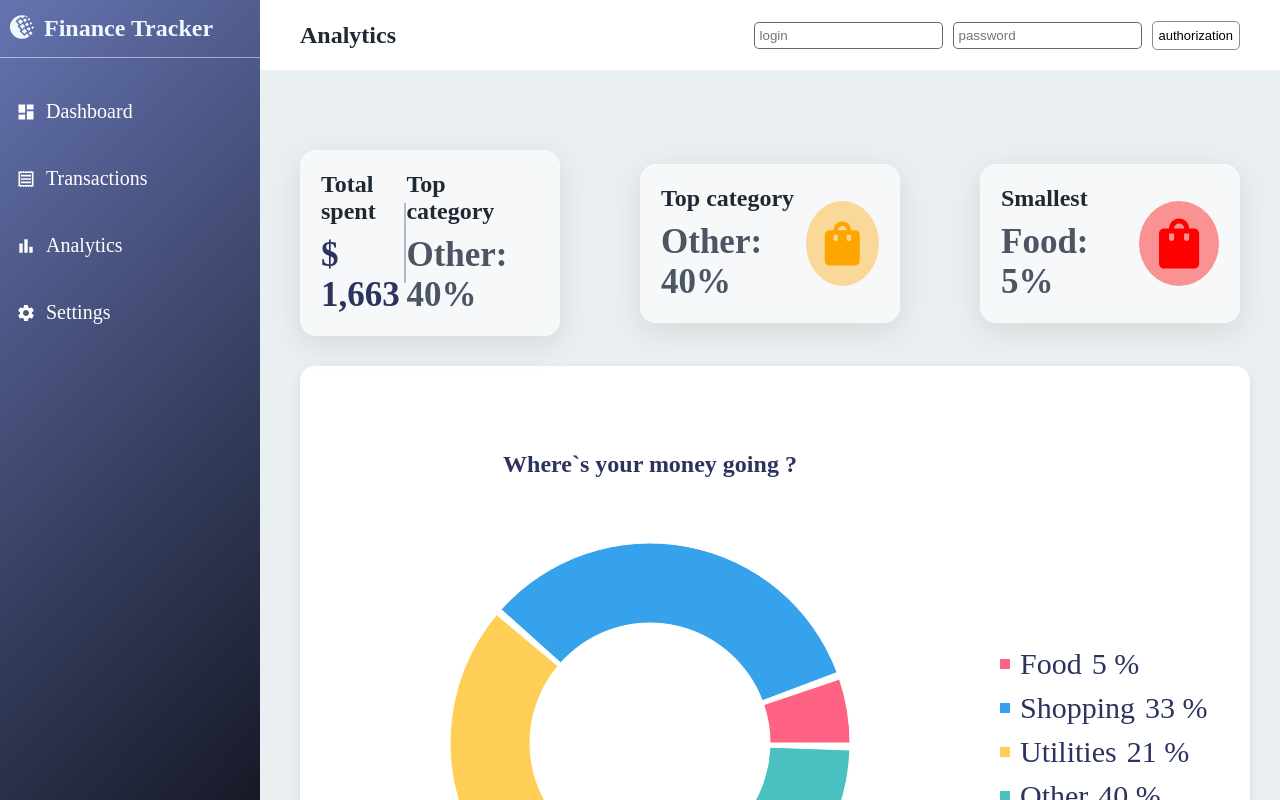
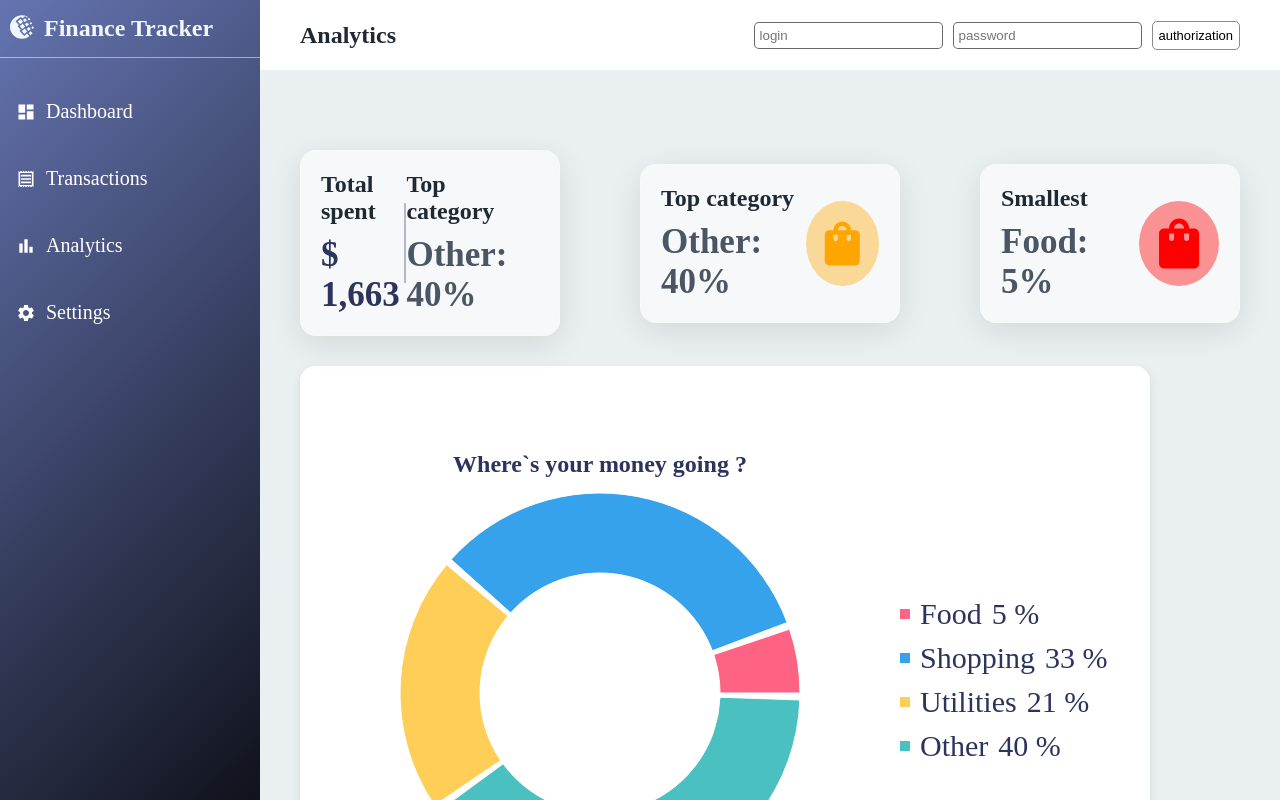
Before and after one commit to MaximMurysov/fintrack-dashboard, a React (Vite) app: page /analytics in a window 1280 px wide. Shown: the top 800 px of the page. Built offline with nearby package versions, Linux system fonts and the light colour scheme.

Commit message:
refactor: extract analytics logic into hook and pass data via props

```diff
--- a/src/pages/Analytics/Analytics.tsx
+++ b/src/pages/Analytics/Analytics.tsx
@@ -1,24 +1,15 @@
 import DashboardHeaderAuth from "../Dashboard/DashboardHeaderAuth";
 import styles from "./analytics.module.css";
 import { useLogin } from "../../hooks/useLogin";
-import { AnalyticsChart } from "./components/AnalyticChart";
+import { TopCategories } from "./components/TopCategories";
+import { AnalyticsCategory } from "./components/AnalyticsCategory";
+import { useTopCategory } from "./hooks/useTopCategory";
 import { transactions } from "../../data/transactions";
-import { prepareChartData } from "./components/PrepareCharData";
-import { TopCategories } from "./components/TopCategories";
 
 function Analytics() {
   const { handleLogin, user, hasLogin, setUser, logout } = useLogin();
-  const COLORS = ["#FF6384", "#36A2EB", "#FFCE56", "#4BC0C0"];
-  const data = prepareChartData(transactions);
-  const total = data.reduce((sum, item) => sum + item.value, 0);
-  const topCategorie = data.reduce((max, item) =>
-    item.value > max.value ? item : max,
-  );
-  const percent = total ? Math.round((topCategorie.value / total) * 100) : 0;
-  const smallest = data.reduce((min, item) =>
-    min.value < item.value ? min : item,
-  );
-  const minPercent = total ? Math.round((smallest.value / total) * 100) : 0;
+  const { data, total, topCategory, percent, minPercent, smallest } =
+    useTopCategory(transactions);
 
   return (
     <div className={styles.analyticsContainer}>
@@ -34,35 +25,12 @@ function Analytics() {
       </div>
       <TopCategories
         total={total}
-        topCategorie={topCategorie}
+        topCategory={topCategory}
         percent={percent}
         smallest={smallest}
         minPercent={minPercent}
       />
-      <section className={styles.AnalyticsChart}>
-        <div>
-          <h2 className={styles.AnalyticsChartTitle}>
-            Where`s your money going ?
-          </h2>
-          <AnalyticsChart />
-        </div>
-        <div className={styles.analyticsCategotySection}>
-          {data.map((t, index) => {
-            const total = data.reduce((sum, item) => sum + item.value, 0);
-            const percent = Math.round((t.value / total) * 100);
-            return (
-              <div className={styles.analyticsCategotyItems}>
-                <p
-                  className={styles.icon}
-                  style={{ backgroundColor: COLORS[index % COLORS.length] }}
-                ></p>
-                <p>{t.name}</p>
-                <p>{percent} %</p>
-              </div>
-            );
-          })}
-        </div>
-      </section>
+      <AnalyticsCategory data={data} total={total} />
     </div>
   );
 }
--- a/src/pages/Analytics/analytics.module.css
+++ b/src/pages/Analytics/analytics.module.css
@@ -77,7 +77,7 @@
   display: flex;
   align-items: center;
   width: 100%;
-  max-width: 950px;
+  max-width: 850px;
   margin: 0px 40px;
   background-color: white;
   border-radius: 15px;
--- a/src/pages/Analytics/components/AnalyticChart.tsx
+++ b/src/pages/Analytics/components/AnalyticChart.tsx
@@ -8,7 +8,7 @@ export function AnalyticsChart() {
 
   return (
     <div>
-      <PieChart width={700} height={700}>
+      <PieChart width={600} height={600}>
         <Pie
           data={data}
           innerRadius={120}
--- /dev/null
+++ b/src/pages/Analytics/components/AnalyticsCategory.tsx
@@ -0,0 +1,36 @@
+import type { ChartDataItem } from "../../../types/types";
+import styles from "../analytics.module.css";
+import { AnalyticsChart } from "./AnalyticChart";
+
+interface AnalyticsCategoryProps {
+  data: ChartDataItem[];
+  total: number;
+}
+export function AnalyticsCategory({ data, total }: AnalyticsCategoryProps) {
+  const COLORS = ["#FF6384", "#36A2EB", "#FFCE56", "#4BC0C0"];
+  return (
+    <section className={styles.AnalyticsChart}>
+      <div>
+        <h2 className={styles.AnalyticsChartTitle}>
+          Where`s your money going ?
+        </h2>
+        <AnalyticsChart />
+      </div>
+      <div className={styles.analyticsCategotySection}>
+        {data.map((t, index) => {
+          const percent = total ? Math.round((t.value / total) * 100) : 0;
+          return (
+            <div key={t.name} className={styles.analyticsCategotyItems}>
+              <p
+                className={styles.icon}
+                style={{ backgroundColor: COLORS[index % COLORS.length] }}
+              ></p>
+              <p>{t.name}</p>
+              <p>{percent} %</p>
+            </div>
+          );
+        })}
+      </div>
+    </section>
+  );
+}
--- a/src/pages/Analytics/components/TopCategories.tsx
+++ b/src/pages/Analytics/components/TopCategories.tsx
@@ -6,7 +6,7 @@ interface Category {
 }
 interface TopCategoriesProps {
   total: number;
-  topCategorie: Category;
+  topCategory: Category;
   percent: number;
   smallest: Category;
   minPercent: number;
@@ -14,7 +14,7 @@ interface TopCategoriesProps {
 
 export function TopCategories({
   total,
-  topCategorie,
+  topCategory,
   percent,
   smallest,
   minPercent,
@@ -30,7 +30,7 @@ export function TopCategories({
         <div className={styles.sectionSecond}>
           <h2>Top category</h2>
           <p className={styles.sectionSecondResult}>
-            {topCategorie.name}: {percent}%
+            {topCategory.name}: {percent}%
           </p>
         </div>
       </div>
@@ -38,7 +38,7 @@ export function TopCategories({
         <div className={styles.sectionSecond}>
           <h2>Top category</h2>
           <p className={styles.sectionSecondResult}>
-            {topCategorie.name}: {percent}%
+            {topCategory.name}: {percent}%
           </p>
         </div>
         <MdShoppingBag className={styles.logo1} />
--- /dev/null
+++ b/src/pages/Analytics/hooks/useTopCategory.ts
@@ -0,0 +1,17 @@
+import type { TransactionsType } from "../../../types/types";
+import { prepareChartData } from "../components/PrepareCharData";
+
+export function useTopCategory(transactions: TransactionsType[]) {
+  const data = prepareChartData(transactions);
+  const total = data.reduce((sum, item) => sum + item.value, 0);
+  const topCategory = data.reduce((max, item) =>
+    item.value > max.value ? item : max,
+  );
+  const percent = total ? Math.round((topCategory.value / total) * 100) : 0;
+  const smallest = data.reduce((min, item) =>
+    min.value < item.value ? min : item,
+  );
+  const minPercent = total ? Math.round((smallest.value / total) * 100) : 0;
+
+  return { data, total, topCategory, smallest, percent, minPercent };
+}
--- a/src/pages/Dashboard/Dashboard.tsx
+++ b/src/pages/Dashboard/Dashboard.tsx
@@ -9,7 +9,7 @@ import { transactionsTitle } from "../../data/transactions";
 import type { StatCardProps } from "../../types/types";
 
 import { useLogin } from "../../hooks/useLogin";
-import { useTransaction } from "../../hooks/useTransaction";
+import { useTransaction } from "../../hooks/useTransactionContext";
 
 export function StatCard({ title, value, icon, className }: StatCardProps) {
   return (
--- a/src/pages/Transactions/Transactions.tsx
+++ b/src/pages/Transactions/Transactions.tsx
@@ -4,7 +4,7 @@ import TransactionsTable from "../Dashboard/TransactionsTable";
 import DashboardHeaderAuth from "../Dashboard/DashboardHeaderAuth";
 import { transactionsTitle } from "../../data/transactions";
 import type { NewTransaction } from "../../types/types";
-import { useTransaction } from "../../hooks/useTransaction";
+import { useTransaction } from "../../hooks/useTransactionContext";
 import { useLogin } from "../../hooks/useLogin";
 
 function Transactions() {
--- a/src/types/types.ts
+++ b/src/types/types.ts
@@ -40,3 +40,7 @@ export interface StatCardProps {
 export type AnalyticContextType = {
   prepareChartData: (arr: TransactionsType[]) => void;
 };
+export type ChartDataItem = {
+  name: string;
+  value: number;
+};
```
Also changed, not shown: src/hooks/useTransactionContext.ts (renamed from src/hooks/useTransaction.ts).
